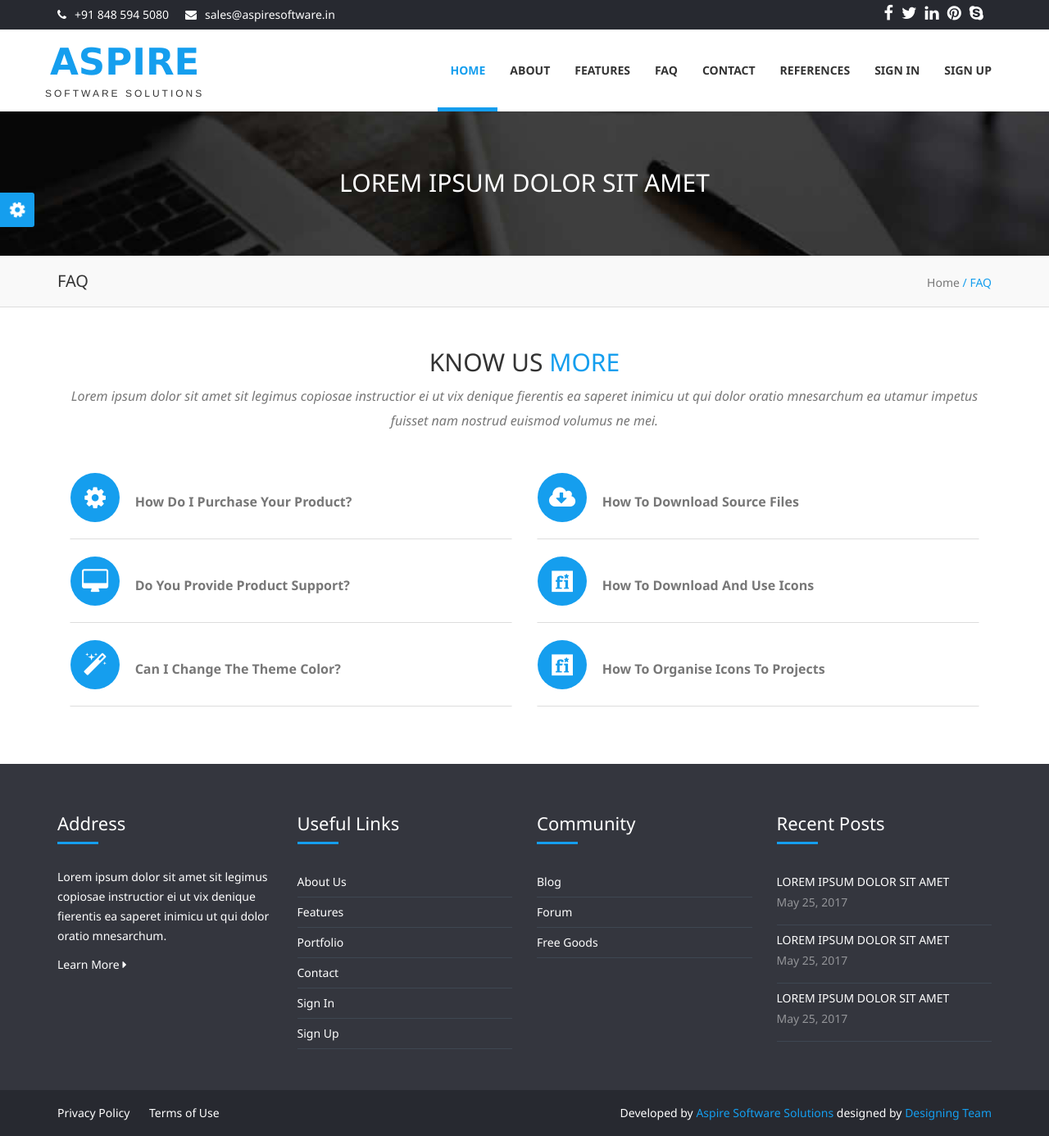
After one commit to ErsinTopcu/DjangoProje1, a Django app: page /faq/ in a window 1280 px wide. The commit adds this page. Shown: the whole page at 82% size. Run offline with Django 3.2, Linux system fonts and the light colour scheme; data comes from the database, SQL or seed files in the repository; both versions use the stored data as it was after the commit; some libraries are stand-ins or nearby versions.

Commit message:
faq,references,features sayfaları oluşturuldu.

```diff
--- /dev/null
+++ b/home/templates/faq.html
@@ -0,0 +1,166 @@
+{% extends "homebase.html" %}
+
+{% block title %}FAQ {% endblock  %}
+{% block keywords %}{{ setting.title }}{% endblock  %}
+{% block description %}{{ setting.title }}{% endblock  %}
+
+{% block head %}
+    <link rel='shortcut icon' type='image/x-icon' href='{{setting.icon.url}}' />
+{% endblock %}
+
+
+{% block content %}
+    {% load static %}
+    <section id="top_banner">
+        <div class="banner">
+            <div class="inner text-center">
+                <h2>Lorem ipsum dolor sit amet</h2>
+            </div>
+        </div>
+        <div class="page_info">
+            <div class="container">
+                <div class="row">
+                    <div class="col-md-8 col-sm-8 col-xs-6">
+                        <h4>FAQ</h4>
+                    </div>
+                    <div class="col-md-4 col-sm-4 col-xs-6" style="text-align:right;">Home<span class="sep"> 	/ </span><span class="current"> FAQ</span></div>
+                </div>
+            </div>
+        </div>
+
+        </div>
+    </section>
+
+
+    <section id="faq">
+        <div class="titlebar">
+            <div class="container">
+                <div class="row">
+                    <div class="section-heading text-center">
+                        <div class="col-md-12 col-xs-12">
+                            <h2>Know Us <span>More</span></h2>
+                            <p class="subheading">Lorem ipsum dolor sit amet sit legimus copiosae instructior ei ut vix denique fierentis ea saperet inimicu ut qui dolor oratio mnesarchum ea utamur impetus fuisset nam nostrud euismod volumus ne mei.</p>
+                        </div>
+                    </div>
+                </div>
+
+
+
+                <div class="col-xs-12 col-sm-12 col-md-6 col-lg-6">
+                    <div class="rich-accordian">
+                        <div class="panel-group" id="accordion" role="tablist" aria-multiselectable="true">
+
+                            <div class="panel panel-default">
+                                <div class="panel-heading" role="tab" id="headingOne">
+                                    <h4 class="panel-title">
+                                        <div class="icon-circle"> <i class="fa fa-cog"></i></div>
+                                        <a role="button" data-toggle="collapse" data-parent="#accordion" href="#collapseOne" aria-expanded="true" aria-controls="collapseOne">
+                                    How do I purchase your product?
+                                    </a>
+                                    </h4>
+                                </div>
+                                <div id="collapseOne" class="panel-collapse collapse" role="tabpanel" aria-labelledby="headingOne">
+                                    <div class="panel-body">
+                                        Lorem ipsum dolor sit amet, sed in nostro latine, eu option appetere mediocritatem duo. Pro duis magna perpetua ea. Dicant epicurei gubergren eos ne, ad suas ornatus graecis nam, pri quot liber ignota no. Usu et erat propriae invenire, blandit voluptua
+                                        vim at, iuvaret albucius cu ius. Te integre diceret praesent eos, impetus legimus te vim. Ne mollis veritus est.
+                                    </div>
+                                </div>
+                            </div>
+
+                            <div class="panel panel-default">
+                                <div class="panel-heading" role="tab" id="headingTwo">
+                                    <h4 class="panel-title">
+                                        <div class="icon-circle"> <i class="fa fa-desktop"></i></div>
+                                        <a class="collapsed" role="button" data-toggle="collapse" data-parent="#accordion" href="#collapseTwo" aria-expanded="false" aria-controls="collapseTwo">
+                                     Do you provide product support?
+                                    </a>
+                                    </h4>
+                                </div>
+                                <div id="collapseTwo" class="panel-collapse collapse" role="tabpanel" aria-labelledby="headingTwo">
+                                    <div class="panel-body">
+                                        Anim pariatur cliche reprehenderit, enim eiusmod high life accusamus terry richardson ad squid. 3 wolf moon officia aute
+                                    </div>
+                                </div>
+                            </div>
+
+                            <div class="panel panel-default">
+                                <div class="panel-heading" role="tab" id="headingThree">
+                                    <h4 class="panel-title">
+                                        <div class="icon-circle"> <i class="fa fa-magic"></i></div>
+                                        <a class="collapsed" role="button" data-toggle="collapse" data-parent="#accordion" href="#collapseThree" aria-expanded="false" aria-controls="collapseThree">
+                                     Can I change the theme color?
+                                    </a>
+                                    </h4>
+                                </div>
+                                <div id="collapseThree" class="panel-collapse collapse" role="tabpanel" aria-labelledby="headingThree">
+                                    <div class="panel-body">
+                                        Anim pariatur cliche reprehenderit, enim eiusmod high life accusamus terry richardson ad squid. 3 wolf moon officia aute
+                                    </div>
+                                </div>
+                            </div>
+                        </div>
+                    </div>
+                </div>
+
+
+                <div class="col-xs-12 col-sm-12 col-md-6 col-lg-6">
+                    <div class="rich-accordian">
+                        <div class="panel-group" id="accordion" role="tablist" aria-multiselectable="true">
+
+                            <div class="panel panel-default">
+                                <div class="panel-heading" role="tab" id="headingfour">
+                                    <h4 class="panel-title">
+                                        <div class="icon-circle"> <i class="fa fa-cloud-download"></i></div>
+                                        <a role="button" data-toggle="collapse" data-parent="#accordion" href="#collapsefour" aria-expanded="true" aria-controls="collapsefour">
+                                   How to download source files
+                                    </a>
+                                    </h4>
+                                </div>
+                                <div id="collapsefour" class="panel-collapse collapse" role="tabpanel" aria-labelledby="headingfour">
+                                    <div class="panel-body">
+                                        Lorem ipsum dolor sit amet, sed in nostro latine, eu option appetere mediocritatem duo. Pro duis magna perpetua ea. Dicant epicurei gubergren eos ne, ad suas ornatus graecis nam, pri quot liber ignota no. Usu et erat propriae invenire, blandit voluptua
+                                        vim at, iuvaret albucius cu ius. Te integre diceret praesent eos, impetus legimus te vim. Ne mollis veritus est.
+                                    </div>
+                                </div>
+                            </div>
+
+                            <div class="panel panel-default">
+                                <div class="panel-heading" role="tab" id="headingfive">
+                                    <h4 class="panel-title">
+                                        <div class="icon-circle"> <i class="fa fa-fonticons"></i></div>
+                                        <a class="collapsed" role="button" data-toggle="collapse" data-parent="#accordion" href="#collapsefive" aria-expanded="false" aria-controls="collapsefive">
+                                    How to download and use icons
+                                    </a>
+                                    </h4>
+                                </div>
+                                <div id="collapsefive" class="panel-collapse collapse" role="tabpanel" aria-labelledby="headingfive">
+                                    <div class="panel-body">
+                                        Anim pariatur cliche reprehenderit, enim eiusmod high life accusamus terry richardson ad squid. 3 wolf moon officia aute
+                                    </div>
+                                </div>
+                            </div>
+
+                            <div class="panel panel-default">
+                                <div class="panel-heading" role="tab" id="headingsix">
+                                    <h4 class="panel-title">
+                                        <div class="icon-circle"> <i class="fa fa-fonticons"></i></div>
+                                        <a class="collapsed" role="button" data-toggle="collapse" data-parent="#accordion" href="#collapsesix" aria-expanded="false" aria-controls="collapsesix">
+                                    How to organise icons to Projects
+                                    </a>
+                                    </h4>
+                                </div>
+                                <div id="collapsesix" class="panel-collapse collapse" role="tabpanel" aria-labelledby="headingsix">
+                                    <div class="panel-body">
+                                        Anim pariatur cliche reprehenderit, enim eiusmod high life accusamus terry richardson ad squid. 3 wolf moon officia aute
+                                    </div>
+                                </div>
+                            </div>
+                        </div>
+                    </div>
+                </div>
+
+            </div>
+        </div>
+    </section>
+
+{% endblock %}
--- a/home/templates/features.html
+++ b/home/templates/features.html
@@ -1,6 +1,6 @@
 {% extends "homebase.html" %}
 
-{% block title %}{{ setting.title }} {% endblock  %}
+{% block title %}Features{% endblock  %}
 {% block keywords %}{{ setting.title }}{% endblock  %}
 {% block description %}{{ setting.title }}{% endblock  %}
 
--- a/home/templates/header.html
+++ b/home/templates/header.html
@@ -42,7 +42,7 @@
                         <li><a href="/features">Features</a></li>
                         <li><a href="/faq">FAQ</a></li>
                         <li><a href="/contact">Contact</a></li>
-                        <li><a href="/portfolio">References</a></li>
+                        <li><a href="/references">References</a></li>
                         <li><a href="/login">Sign In</a></li>
                         <li><a href="/registration">Sign Up</a></li>
                     </ul>
--- a/home/views.py
+++ b/home/views.py
@@ -21,3 +21,18 @@ def features(request):
     setting = Setting.objects.get(pk=1)
     context = {'setting': setting, 'page': 'features'}
     return render(request, 'features.html', context)
+
+def faq(request):
+    setting = Setting.objects.get(pk=1)
+    context = {'setting': setting, 'page': 'faq'}
+    return render(request, 'faq.html', context)
+
+def contact(request):
+    setting = Setting.objects.get(pk=1)
+    context = {'setting': setting, 'page': 'contact'}
+    return render(request, 'contact.html', context)
+
+def references(request):
+    setting = Setting.objects.get(pk=1)
+    context = {'setting': setting, 'page': 'references'}
+    return render(request, 'references.html', context)
--- a/project1/urls.py
+++ b/project1/urls.py
@@ -24,6 +24,9 @@ urlpatterns = [
 
     path('', include('home.urls')),
     path('about/', views.about, name='about'),
+    path('contact/', views.contact, name='contact'),
+    path('references/', views.references, name='refences'),
+    path('faq/', views.faq, name='faq'),
     path('features/', views.features, name='features'),
     path('home/', include('home.urls')),
     path('notes/', include('notes.urls')),
```
Also changed, not shown: home/admin.py (+7 -1 lines), home/models.py (+26 -7 lines), home/templates/contact.html (added, +123 -0 lines), home/templates/references.html (added, +240 -0 lines), db.sqlite3.
